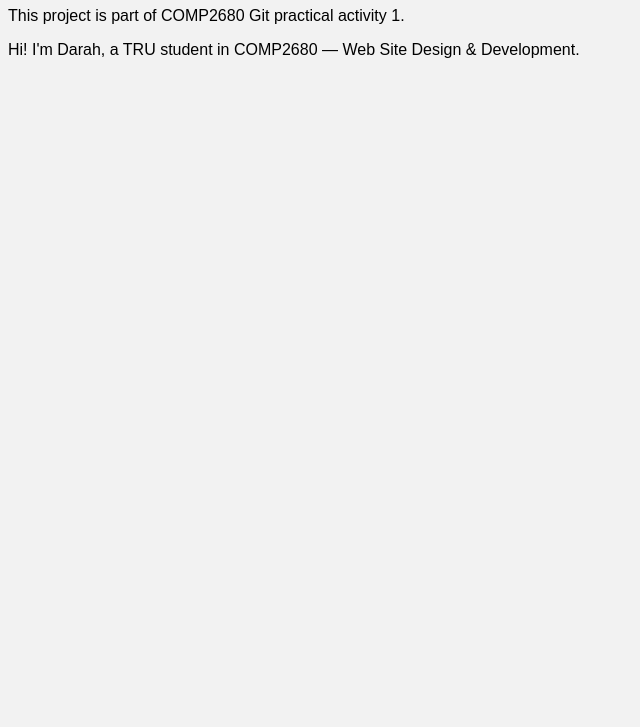
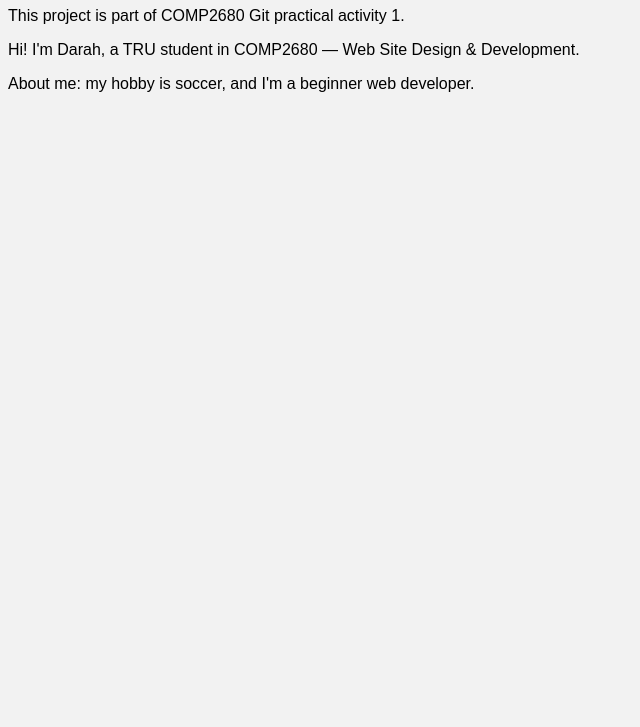
Before and after one commit to adeoluoluwadarah-source/T00780425-COMP2680-git-assignment, a plain HTML site: page index.html in a window 1280 px wide. Shown: the part 73-800 px from the top of the page, without its empty margins (0-640 px from the left). Drawn offline with Linux system fonts and the light colour scheme.

Commit message:
Added aboutme info and edited index.html

```diff
--- a/index.html
+++ b/index.html
@@ -8,6 +8,7 @@
   <h1>Welcome to My Web Project</h1>
   <p>This project is part of COMP2680 Git practical activity 1.</p>
   <p>Hi! I'm Darah, a TRU student in COMP2680 — Web Site Design &amp; Development.</p>
+  <p>About me: my hobby is soccer, and I'm a beginner web developer.</p>
   <script src="js/script.js"></script>
 </body>
 </html>
```
Also changed, not shown: aboutme.txt (added).
